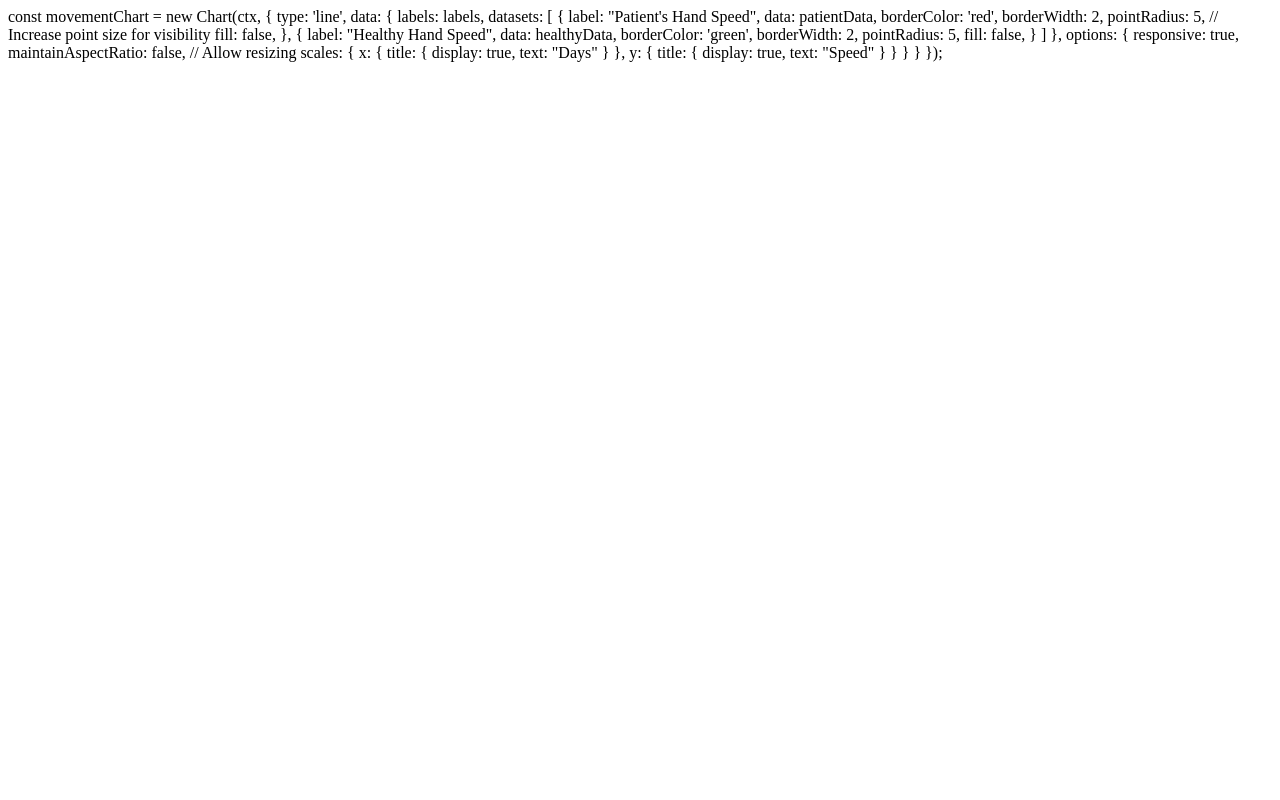
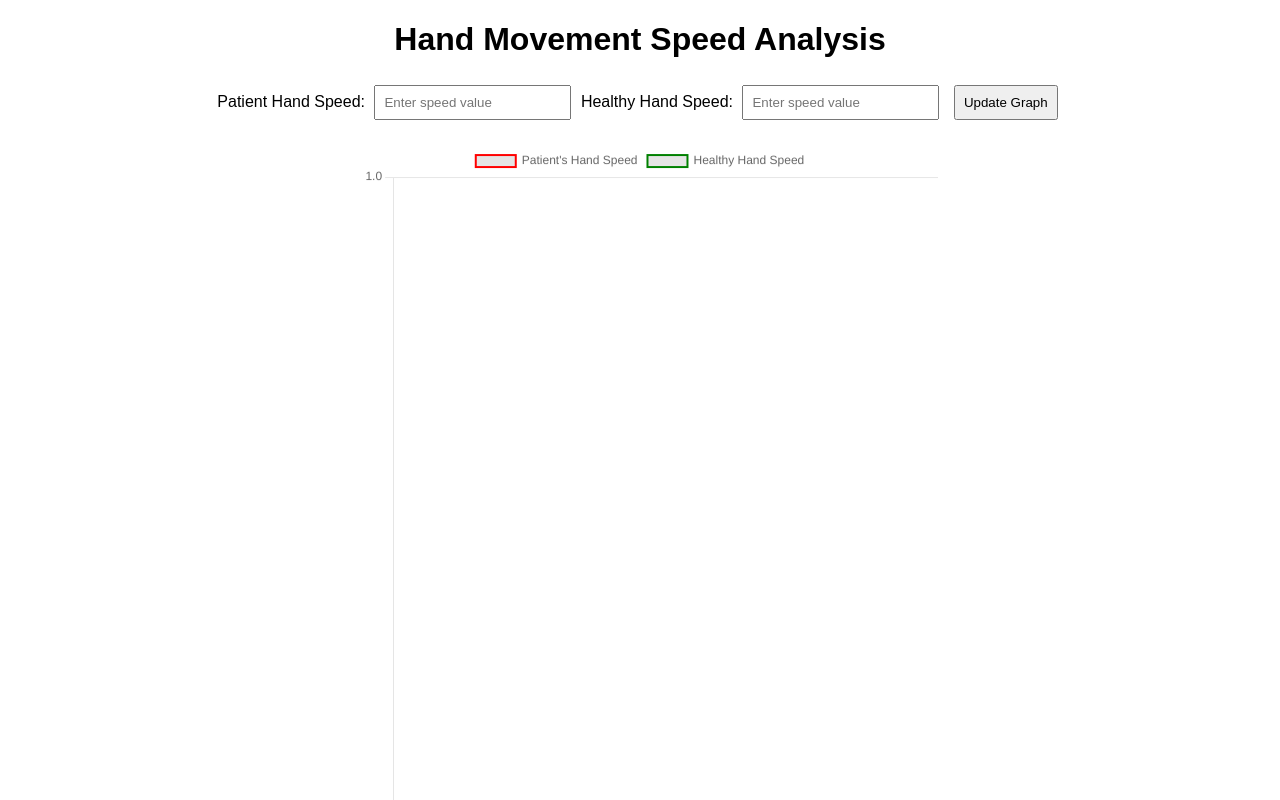
Before and after one commit to ShreeVishnu1/Confluence_3, a website: page graph.html in a window 1280 px wide. Shown: the top 800 px of the page. Drawn offline with nearby package versions, Linux system fonts and the light colour scheme.

Commit message:
Update graph.html

```diff
--- a/graph.html
+++ b/graph.html
@@ -1,4 +1,48 @@
-const movementChart = new Chart(ctx, {
+<!DOCTYPE html>
+<html lang="en">
+<head>
+    <meta charset="UTF-8">
+    <meta name="viewport" content="width=device-width, initial-scale=1.0">
+    <title>Hand Movement Speed Graph</title>
+    <script src="https://cdn.jsdelivr.net/npm/chart.js"></script>
+    <style>
+        body {
+            font-family: Arial, sans-serif;
+            text-align: center;
+            margin: 20px;
+        }
+        input, button {
+            padding: 8px;
+            margin: 5px;
+        }
+        canvas {
+            max-width: 600px;
+            margin: 20px auto;
+        }
+    </style>
+</head>
+<body>
+    <h1>Hand Movement Speed Analysis</h1>
+
+    <label>Patient Hand Speed:</label>
+    <input type="number" id="patient-speed" placeholder="Enter speed value">
+
+    <label>Healthy Hand Speed:</label>
+    <input type="number" id="healthy-speed" placeholder="Enter speed value">
+
+    <button onclick="updateGraph()">Update Graph</button>
+
+    <canvas id="movementGraph" width="800" height="400"></canvas>
+
+
+    <script>
+        const ctx = document.getElementById('movementGraph').getContext('2d');
+
+        let patientData = [];
+        let healthyData = [];
+        let labels = [];
+
+        const movementChart = new Chart(ctx, {
     type: 'line',
     data: {
         labels: labels,
@@ -30,3 +74,21 @@ const movementChart = new Chart(ctx, {
         }
     }
 });
+
+        function updateGraph() {
+            const patientSpeed = parseFloat(document.getElementById('patient-speed').value);
+            const healthySpeed = parseFloat(document.getElementById('healthy-speed').value);
+
+            if (!isNaN(patientSpeed) && !isNaN(healthySpeed)) {
+                labels.push(`Day ${labels.length + 1}`);
+                patientData.push(patientSpeed);
+                healthyData.push(healthySpeed);
+
+                movementChart.update();
+            } else {
+                alert("Please enter valid speed values.");
+            }
+        }
+    </script>
+</body>
+</html>
```
